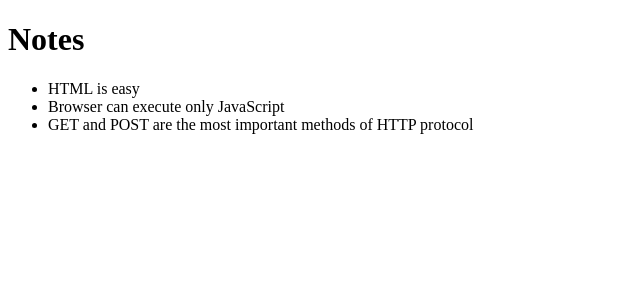
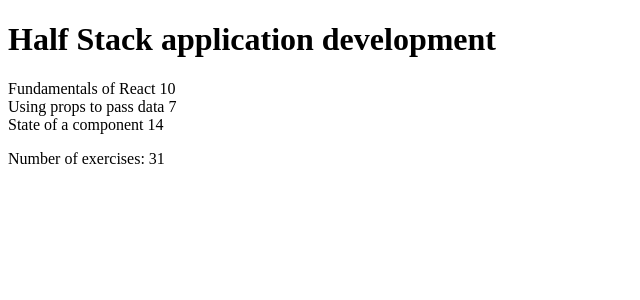
Before and after one commit to Chinmaya255696/full-stack-open-2023, a React (Vite) app in the folder part2/courseInfo/: page / in a window 1280 px wide. Shown: the top 300 px of the page, without its empty margins (0-640 px from the left). Built offline with nearby package versions, Linux system fonts and the light colour scheme.

Commit message:
completed  2.1: Course information step6

```diff
--- a/part2/courseInfo/src/App.jsx
+++ b/part2/courseInfo/src/App.jsx
@@ -1,17 +1,37 @@
-import Note from "./components/Note"
+import React from "react";
+import Header from "./components/Header.jsx";
+import Content from "./components/Content.jsx";
+import Total from "./components/Total.jsx";
 
-const App = ({ notes }) => {
+const App = () => {
+  const course = {
+    id: 1,
+    name: "Half Stack application development",
+    parts: [
+      {
+        name: "Fundamentals of React",
+        exercises: 10,
+        id: 1,
+      },
+      {
+        name: "Using props to pass data",
+        exercises: 7,
+        id: 2,
+      },
+      {
+        name: "State of a component",
+        exercises: 14,
+        id: 3,
+      },
+    ],
+  };
   return (
-    <div>
-      <h1>Notes</h1>
-      <ul>
-
-        {notes.map(note =>
-          <Note key={note.id} note={note} />
-        )}
-      </ul>
-    </div>
-  )
-}
+    <>
+      <Header course={course} />
+      <Content parts={course.parts} />
+      <Total parts={course.parts} />
+    </>
+  );
+};
 
 export default App;
--- /dev/null
+++ b/part2/courseInfo/src/components/Content.jsx
@@ -0,0 +1,21 @@
+import React from "react";
+
+const Part = ({ part }) => {
+  return (
+    <div>
+      {part.name} {part.exercises}
+    </div>
+  );
+};
+
+const Content = ({ parts }) => {
+  return (
+    <div>
+      {parts.map((part, index) => (
+        <Part key={index} part={part} />
+      ))}
+    </div>
+  );
+};
+
+export default Content;
--- /dev/null
+++ b/part2/courseInfo/src/components/Header.jsx
@@ -0,0 +1,17 @@
+import React from "react";
+
+import PropTypes from "prop-types";
+
+const Header = ({ course }) => {
+  return (
+    <div>
+      <h1>{course.name}</h1>
+    </div>
+  );
+};
+
+Header.propTypes = {
+  course: PropTypes.string.isRequired,
+};
+
+export default Header;
--- a/part2/courseInfo/src/components/Note.jsx
+++ /dev/null
@@ -1,10 +0,0 @@
-import React from 'react'
-
-
-    const Note = ({ note }) => {
-        return (
-          <li>{note.content}</li>
-        )
-      }
-
-export default Note;
--- /dev/null
+++ b/part2/courseInfo/src/components/Total.jsx
@@ -0,0 +1,16 @@
+import React from "react";
+
+const Total = ({ parts }) => {
+  console.log(parts);
+  let totalExercises = parts.reduce(
+    (total, parts) => total + parts.exercises,
+    0
+  );
+  return (
+    <div>
+      <p>Number of exercises: {totalExercises}</p>
+    </div>
+  );
+};
+
+export default Total;
```
